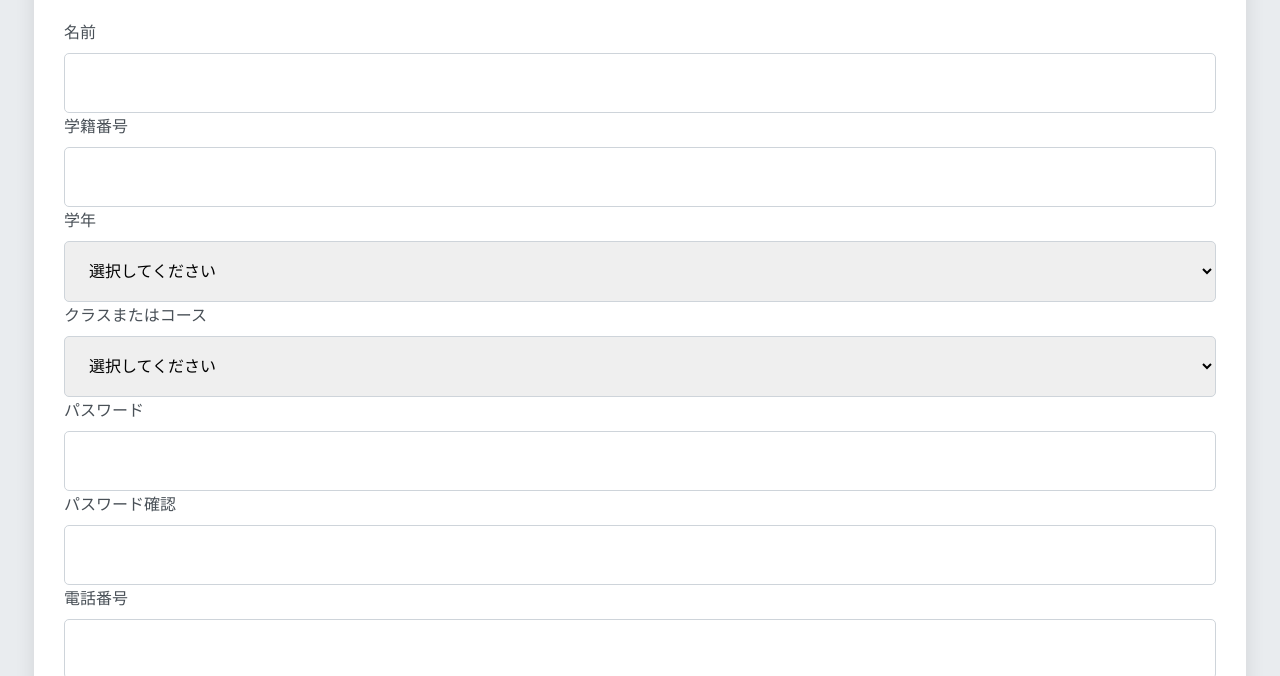
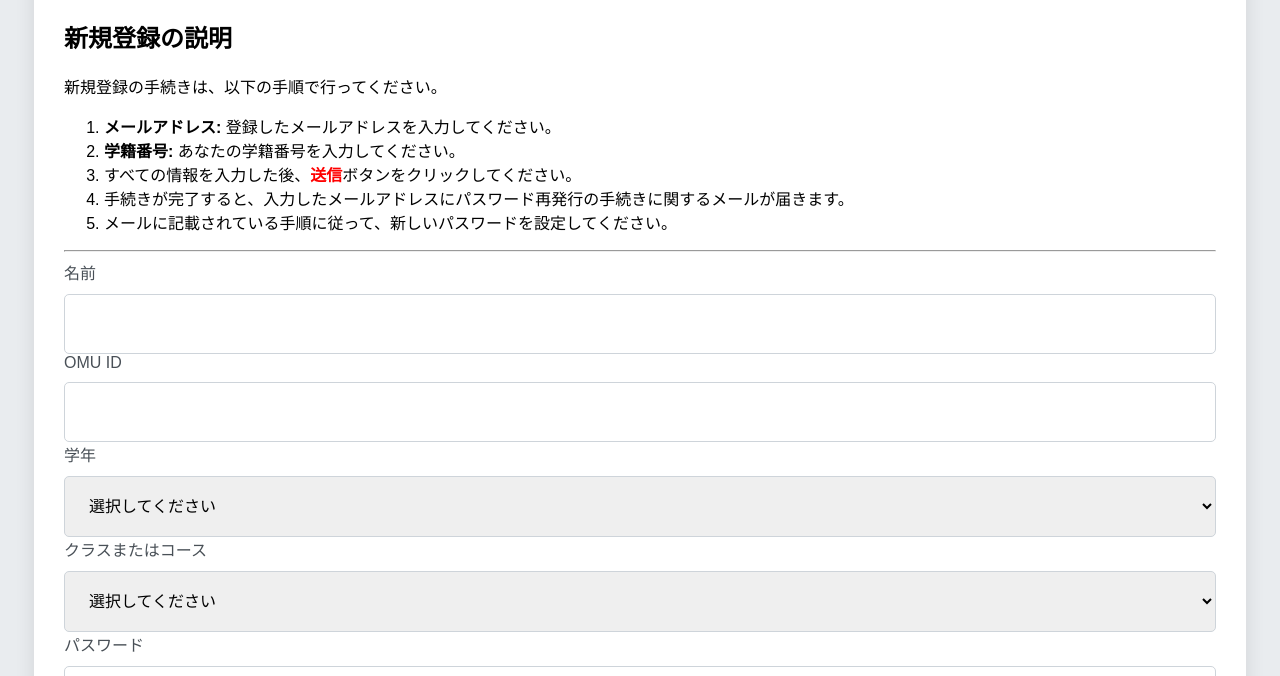
Before and after one commit to s-ao213/PBL, a plain HTML site: page User/register/register.html in a window 1280 px wide. Shown: the part 100-776 px from the top of the page. Drawn offline with Linux system fonts and the light colour scheme.

Commit message:
Update register.html

```diff
--- a/User/register/register.html
+++ b/User/register/register.html
@@ -9,13 +9,25 @@
 <body>
     <div class="container">
         <h1>会員登録</h1>
+        <div class="description">
+            <h2>新規登録の説明</h2>
+            <p>新規登録の手続きは、以下の手順で行ってください。</p>
+            <ol>
+                <li><strong>メールアドレス:</strong> 登録したメールアドレスを入力してください。</li>
+                <li><strong>学籍番号:</strong> あなたの学籍番号を入力してください。</li>
+                <li>すべての情報を入力した後、<strong style="color: red;">送信</strong>ボタンをクリックしてください。</li>
+                <li>手続きが完了すると、入力したメールアドレスにパスワード再発行の手続きに関するメールが届きます。</li>
+                <li>メールに記載されている手順に従って、新しいパスワードを設定してください。</li>
+            </ol>
+            <hr> <!-- 説明区分とフォームの区切り -->
+        </div>
         <form id="registration-form">
             <div class="form-group">
                 <label for="name">名前</label>
                 <input type="text" id="name" name="name" required>
             </div>
             <div class="form-group">
-                <label for="student-id">学籍番号</label>
+                <label for="student-id">OMU ID</label>
                 <input type="text" id="student-id" name="student-id" required>
                 <span id="student-id-error" style="color: red; display: none;"></span>
             </div>
```
